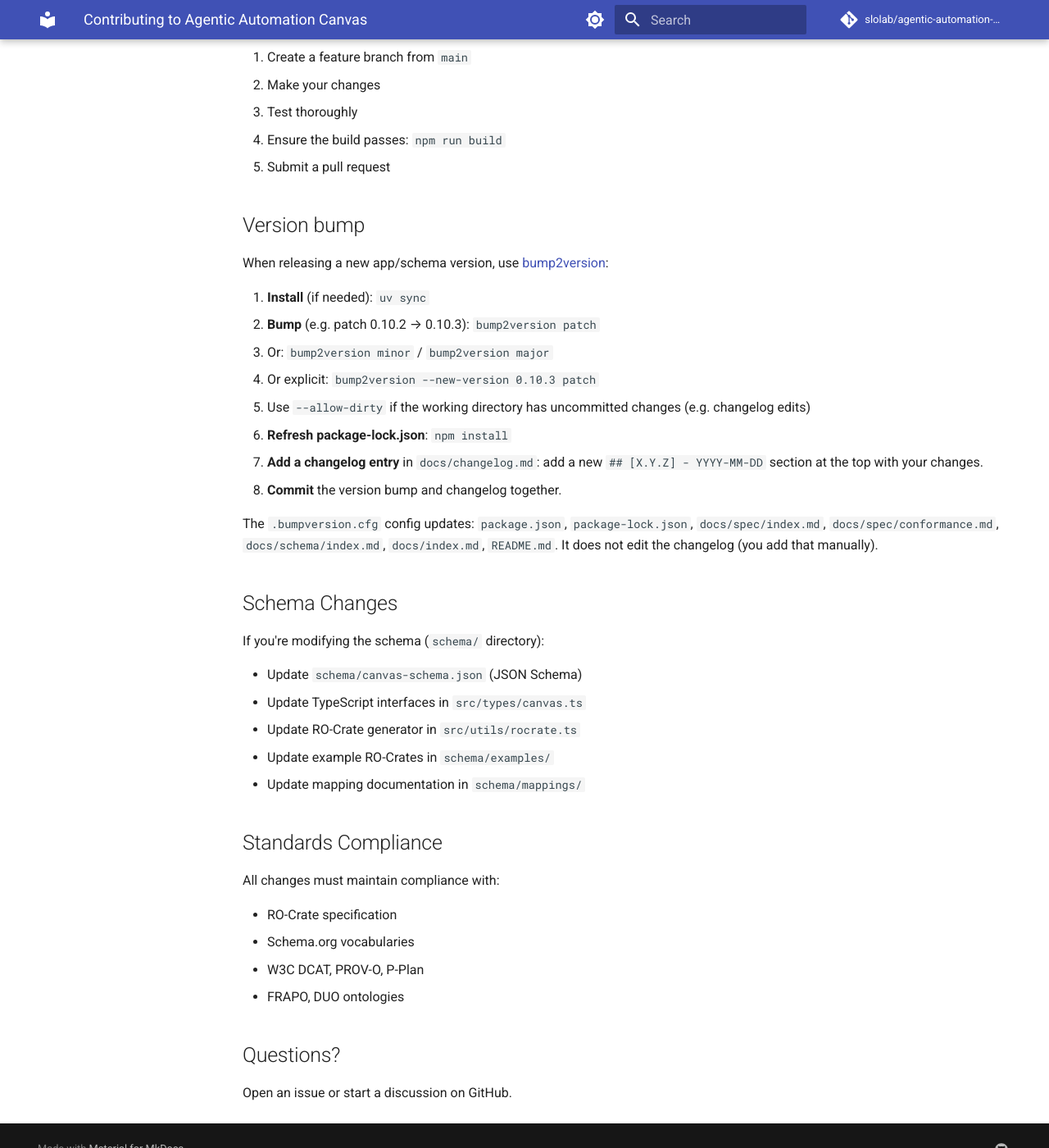
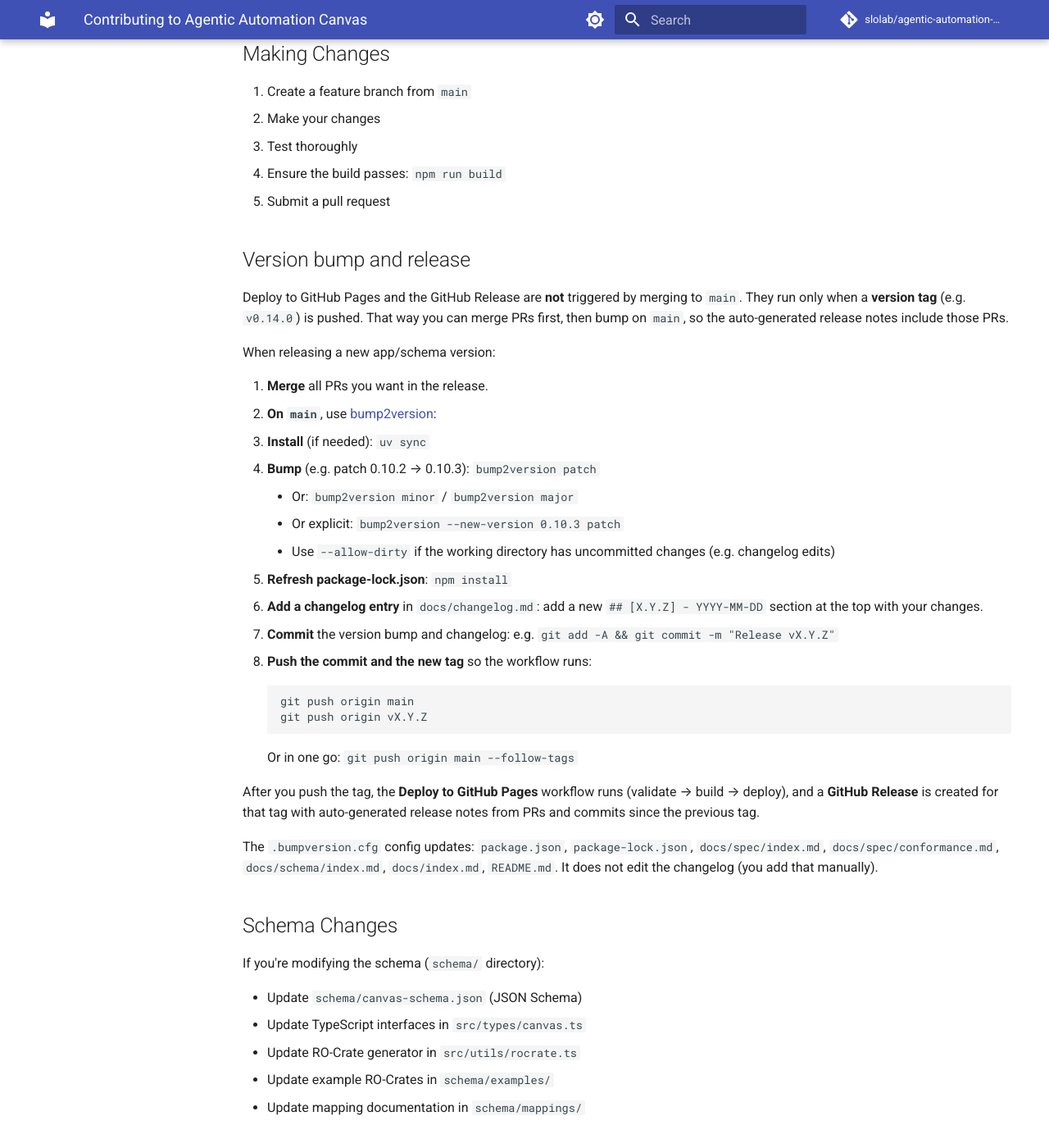
Before and after one commit to slolab/agentic-automation-canvas, an MkDocs documentation site: the page built from docs/CONTRIBUTING.md, in a window 1280 px wide and 1400 px high, scrolled down 1349 px. Shown: the whole window at 82% size. Built offline with MkDocs 1.6.1 and Material for MkDocs 9.7.7, drawn with Linux system fonts in a browser that asks for light colours; comment, search, counter and statistics services are not loaded; some of the changed text lies outside the part shown.

Commit message:
improve instructions for contributors and copilot

````diff
--- a/docs/CONTRIBUTING.md
+++ b/docs/CONTRIBUTING.md
@@ -1,6 +1,8 @@
 # Contributing to Agentic Automation Canvas
 
 Thank you for your interest in contributing to the Agentic Automation Canvas project!
+
+**AI assistants (Copilot, Cursor, etc.):** See root [AGENTS.md](../AGENTS.md) for the pre-PR checklist and contributor instructions.
 
 ## Development Setup
 
@@ -56,18 +58,30 @@ Thank you for your interest in contributing to the Agentic Automation Canvas pro
 4. Ensure the build passes: `npm run build`
 5. Submit a pull request
 
-## Version bump
+## Version bump and release
 
-When releasing a new app/schema version, use [bump2version](https://github.com/c4urself/bump2version):
+Deploy to GitHub Pages and the GitHub Release are **not** triggered by merging to `main`. They run only when a **version tag** (e.g. `v0.14.0`) is pushed. That way you can merge PRs first, then bump on `main`, so the auto-generated release notes include those PRs.
 
-1. **Install** (if needed): `uv sync`
-2. **Bump** (e.g. patch 0.10.2 → 0.10.3): `bump2version patch`
-   - Or: `bump2version minor` / `bump2version major`
-   - Or explicit: `bump2version --new-version 0.10.3 patch`
-   - Use `--allow-dirty` if the working directory has uncommitted changes (e.g. changelog edits)
+When releasing a new app/schema version:
+
+1. **Merge** all PRs you want in the release.
+2. **On `main`**, use [bump2version](https://github.com/c4urself/bump2version):
+   - **Install** (if needed): `uv sync`
+   - **Bump** (e.g. patch 0.10.2 → 0.10.3): `bump2version patch`
+     - Or: `bump2version minor` / `bump2version major`
+     - Or explicit: `bump2version --new-version 0.10.3 patch`
+     - Use `--allow-dirty` if the working directory has uncommitted changes (e.g. changelog edits)
 3. **Refresh package-lock.json**: `npm install`
 4. **Add a changelog entry** in `docs/changelog.md`: add a new `## [X.Y.Z] - YYYY-MM-DD` section at the top with your changes.
-5. **Commit** the version bump and changelog together.
+5. **Commit** the version bump and changelog: e.g. `git add -A && git commit -m "Release vX.Y.Z"`
+6. **Push the commit and the new tag** so the workflow runs:
+   ```bash
+   git push origin main
+   git push origin vX.Y.Z
+   ```
+   Or in one go: `git push origin main --follow-tags`
+
+After you push the tag, the **Deploy to GitHub Pages** workflow runs (validate → build → deploy), and a **GitHub Release** is created for that tag with auto-generated release notes from PRs and commits since the previous tag.
 
 The `.bumpversion.cfg` config updates: `package.json`, `package-lock.json`, `docs/spec/index.md`, `docs/spec/conformance.md`, `docs/schema/index.md`, `docs/index.md`, `README.md`. It does not edit the changelog (you add that manually).
 
````
Also changed, not shown: AGENTS.md (renamed from PRE_PR_CHECKLIST.md, +15 -11 lines), README.md (+1 -0 lines), docs/DEPLOYMENT.md (+14 -8 lines).
